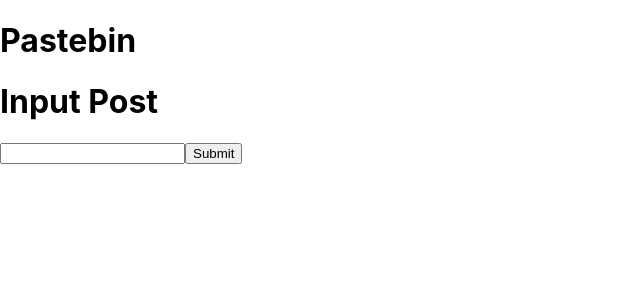
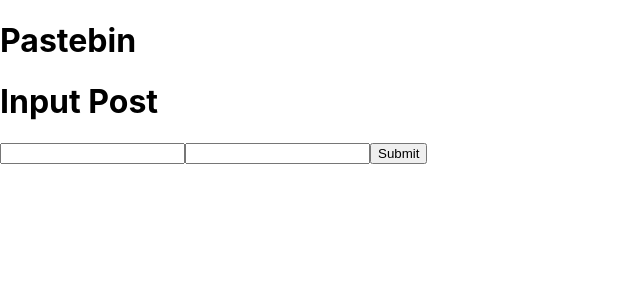
Before and after one commit to muridi1/my-first-fullstack-proj-pastebin, a React (Create React App) app in the folder pastebin-front/: page / in a window 1280 px wide. Shown: the top 300 px of the page, without its empty margins (0-640 px from the left). Built offline with nearby package versions, Linux system fonts and the light colour scheme.

Commit message:
adding a title input, working

```diff
--- a/pastebin-front/src/components/InputPost.js
+++ b/pastebin-front/src/components/InputPost.js
@@ -2,10 +2,11 @@
 
 const InputPost = () => {
     const [text, setText] = useState("")
+    const [title, setTitle]= useState("")
 
     const onSubmitForm = async e => {
         e.preventDefault();
-        const body = { text }
+        const body = { text, title }
         const response = await fetch("http://localhost:4000/newpost", {
             method: "POST",
             headers:{"Content-Type": "application/json"},
@@ -24,6 +25,12 @@
             value={text}
             onChange={e => setText (e.target.value)}
             />
+            <input
+            type="text"
+            className="form-control"
+            value={title}
+            onChange={e => setTitle (e.target.value)}
+            />
             <button className="btn btn-success">Submit</button>
         </form>
     </Fragment>
```
